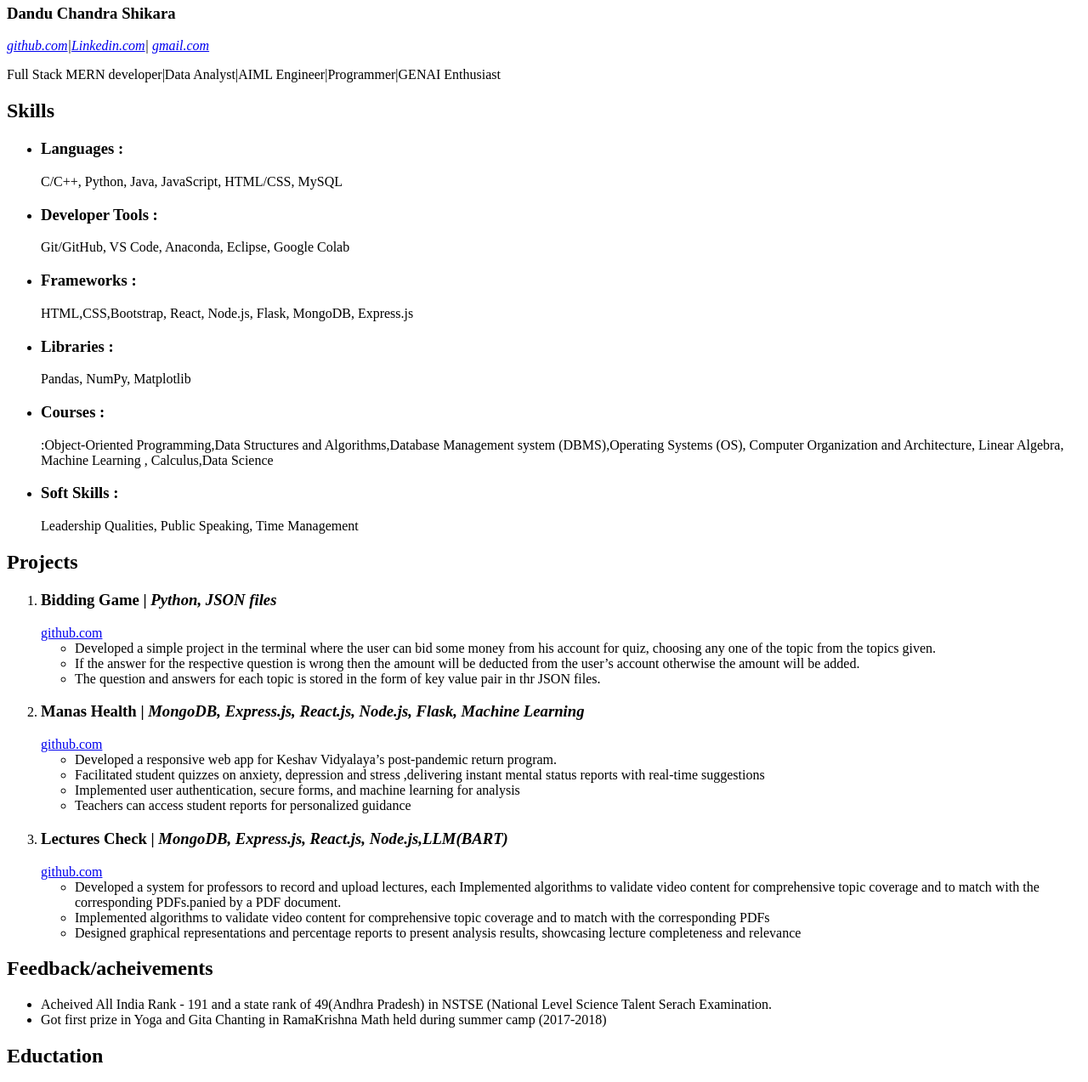
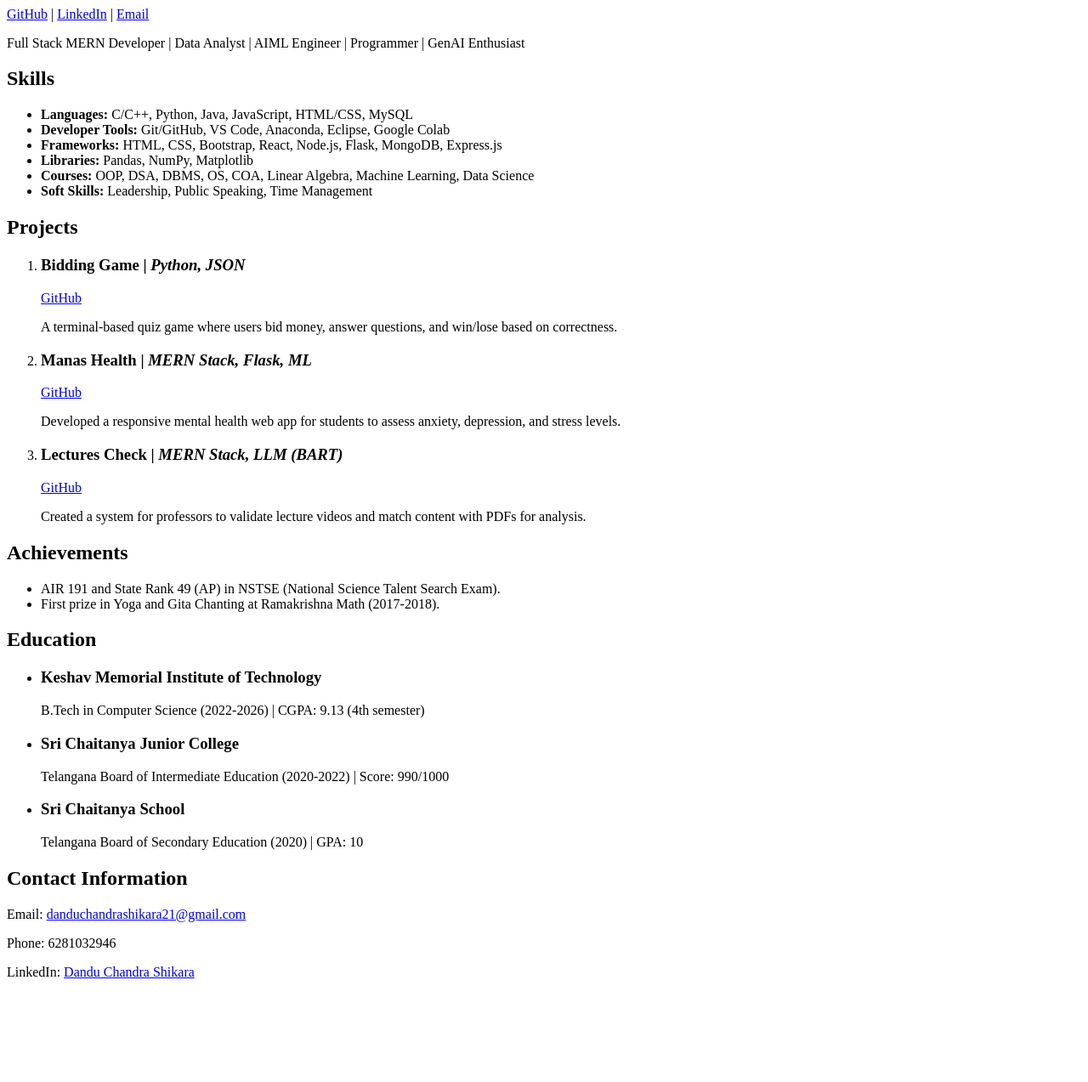
Before and after one commit to ChandraShikara/FEWD, a plain HTML site: page index.html in a window 1280 px wide. Shown: the part 160-1433 px from the top of the page at 85% size. After the commit the page ends 1329 px from the top, so only its background shows below. Drawn offline with Linux system fonts and the light colour scheme.

Commit message:
index.html

```diff
--- a/index.html
+++ b/index.html
@@ -6,119 +6,87 @@
     <title>My Portfolio</title>
 </head>
 <body>
-    <h1>My Porfolio</h1>
-    <br>
+
+    <h1>My Portfolio</h1>
+
     <header>
         <h2>Self Introduction</h2>
         <h3>Dandu Chandra Shikara</h3>
-        <i><a href="(Telangana Board of Secondary Education)">github.com</a>|<a href="https://www.linkedin.com/in/dandu-chandra-shikara-93763a2a0?lipi=urn%3Ali%3Apage%3Ad_flagship3_profile_view_base_contact_details%3BmcLUvywYRuSf1oLZ9H26fA%3D%3D">Linkedin.com</a>|
-        <a href="danduchandrashikara21@gmail.com">gmail.com</a></i>
-        <p>Full Stack MERN developer|Data Analyst|AIML Engineer|Programmer|GENAI Enthusiast</p>
+        <p>
+            <a href="https://github.com/ChandraShikara">GitHub</a> |
+            <a href="https://www.linkedin.com/in/dandu-chandra-shikara-93763a2a0">LinkedIn</a> |
+            <a href="mailto:danduchandrashikara21@gmail.com">Email</a>
+        </p>
+        <p>Full Stack MERN Developer | Data Analyst | AIML Engineer | Programmer | GenAI Enthusiast</p>
+    </header>
 
-    </header>
     <section>
-        <h1>Skills</h1>
+        <h2>Skills</h2>
         <ul>
-            <li><h3>Languages : </h3>
-            <p> C/C++, Python, Java, JavaScript, HTML/CSS, MySQL</p></li>
-            <li><h3>Developer Tools : </h3>
-            <p>Git/GitHub, VS Code, Anaconda, Eclipse, Google Colab</p></li>
-            <li><h3>Frameworks : </h3>
-            <p>HTML,CSS,Bootstrap, React, Node.js, Flask, MongoDB, Express.js</p></li>
-            <li><h3>Libraries : </h3>
-            <p> Pandas, NumPy, Matplotlib</p></li>
-            <li><h3>Courses : </h3>
-            <p>:Object-Oriented Programming,Data Structures and Algorithms,Database Management system
-                (DBMS),Operating Systems (OS), Computer Organization and Architecture, Linear Algebra, Machine Learning ,
-                Calculus,Data Science</p></li>
-                <li><h3>Soft Skills : </h3>
-                <p>Leadership Qualities, Public Speaking, Time Management
-                </p></li>
+            <li><b>Languages:</b> C/C++, Python, Java, JavaScript, HTML/CSS, MySQL</li>
+            <li><b>Developer Tools:</b> Git/GitHub, VS Code, Anaconda, Eclipse, Google Colab</li>
+            <li><b>Frameworks:</b> HTML, CSS, Bootstrap, React, Node.js, Flask, MongoDB, Express.js</li>
+            <li><b>Libraries:</b> Pandas, NumPy, Matplotlib</li>
+            <li><b>Courses:</b> OOP, DSA, DBMS, OS, COA, Linear Algebra, Machine Learning, Data Science</li>
+            <li><b>Soft Skills:</b> Leadership, Public Speaking, Time Management</li>
         </ul>
     </section>
 
     <section>
-        <h1>Projects</h1>
-        <ol type="circle">
-            <li><h3>Bidding Game | <i>Python, JSON files</i> </h3>
-                <a href="https://github.com/ChandraShikara/Bidding-game.git">github.com</a>
-            <article>
-                <ul type="">
-                    <li>Developed a simple project in the terminal where the user can bid some money from his account for quiz, choosing
-                        any one of the topic from the topics given.</li>
-                    <li> If the answer for the respective question is wrong then the amount will be deducted from the user’s account
-                        otherwise the amount will be added.</li>
+        <h2>Projects</h2>
+        <ol>
             <li>
-                        The question and answers for each topic is stored in the form of key value pair in thr JSON files.
+                <h3>Bidding Game | <i>Python, JSON</i></h3>
+                <a href="https://github.com/ChandraShikara/Bidding-game.git">GitHub</a>
+                <p>A terminal-based quiz game where users bid money, answer questions, and win/lose based on correctness.</p>
             </li>
-                </ul>
-            </article></li>
-            <li><h3>Manas Health | <i>MongoDB, Express.js, React.js, Node.js, Flask, Machine Learning</i> </h3>
-                <a href="http://github.com/ChandraShikara/Maanas-Health">github.com</a>
-            <article>
-                <ul type="">
-                    <li>Developed a responsive web app for Keshav Vidyalaya’s post-pandemic return program.</li>
-                    <li>  Facilitated student quizzes on anxiety, depression and stress ,delivering instant mental status reports with real-time
-                        suggestions</li>
+
             <li>
-                        Implemented user authentication, secure forms, and machine learning for analysis
+                <h3>Manas Health | <i>MERN Stack, Flask, ML</i></h3>
+                <a href="https://github.com/ChandraShikara/Maanas-Health">GitHub</a>
+                <p>Developed a responsive mental health web app for students to assess anxiety, depression, and stress levels.</p>
             </li>
-                    <li>Teachers can access student reports for personalized guidance</li>
-                </ul>
-            </article></li>
-            <li><h3>Lectures Check | <i>MongoDB, Express.js, React.js, Node.js,LLM(BART)</i> </h3>
-                <a href="https://github.com/ChandraShikara/Lectures-check">github.com</a>
-            <article>
-                <ul type="">
-                    <li>Developed a system for professors to record and upload lectures, each Implemented algorithms to validate video
-                        content for comprehensive topic coverage and to match with the corresponding PDFs.panied by a PDF document.</li>
-                    <li>Implemented algorithms to validate video content for comprehensive topic coverage and to match with the
-                        corresponding PDFs</li>
+
             <li>
-                        Designed graphical representations and percentage reports to present analysis results, showcasing lecture
-                        completeness and relevance
+                <h3>Lectures Check | <i>MERN Stack, LLM (BART)</i></h3>
+                <a href="https://github.com/ChandraShikara/Lectures-check">GitHub</a>
+                <p>Created a system for professors to validate lecture videos and match content with PDFs for analysis.</p>
             </li>
-                </ul>
-            </article></li>
         </ol>
     </section>
+
     <section>
-        <h1>Feedback/acheivements</h1>
+        <h2>Achievements</h2>
         <ul>
-            <li>Acheived All India Rank - 191 and a state rank of 49(Andhra Pradesh) in NSTSE (National Level Science Talent Serach Examination.</li>
-            <li>Got first prize in Yoga and Gita Chanting in RamaKrishna Math held during summer camp (2017-2018)
+            <li>AIR 191 and State Rank 49 (AP) in NSTSE (National Science Talent Search Exam).</li>
+            <li>First prize in Yoga and Gita Chanting at Ramakrishna Math (2017-2018).</li>
+        </ul>
+    </section>
+
+    <section>
+        <h2>Education</h2>
+        <ul>
+            <li>
+                <h3>Keshav Memorial Institute of Technology</h3>
+                <p>B.Tech in Computer Science (2022-2026) | CGPA: 9.13 (4th semester)</p>
+            </li>
+            <li>
+                <h3>Sri Chaitanya Junior College</h3>
+                <p>Telangana Board of Intermediate Education (2020-2022) | Score: 990/1000</p>
+            </li>
+            <li>
+                <h3>Sri Chaitanya School</h3>
+                <p>Telangana Board of Secondary Education (2020) | GPA: 10</p>
             </li>
         </ul>
     </section>
-    <section>
-        <h1>Eductation</h1>
-        <ul>
-            <li>
-            <h3>Keshav Memorial Institute of Technology</h3>
-            <p>Current CGPA upto 4th semester : 9.13</p>
-            <p>2022-2026</p>
-            <p>B.Tech in Computer Science</p>
-        </li>
-        <li>
-            <h3>Sri Chaitanya Junior College</h3>
-            <p>Score : 990/1000</p>
-            <p>2020 - 2022</p>
-            <p>(Telangana Board of Intermediate Education)</p>
-        </li>
-        <li>
-            <h3>Sri Chaitanya School</h3>
-            <p>GPA : 10</p>
-            <p>2020</p>
-            <p>((Telangana Board of Secondary Education))</p>
-        </li>
-        </ul>
-    </section>
+
     <section>
         <h2>Contact Information</h2>
         <p>Email: <a href="mailto:danduchandrashikara21@gmail.com">danduchandrashikara21@gmail.com</a></p>
-        <p>Phone: 6281032946
-        </p>
-        <p>LinkedIn: <a href="https://www.linkedin.com/in/dandu-chandra-shikara-93763a2a0?lipi=urn%3Ali%3Apage%3Ad_flagship3_profile_view_base_contact_details%3BmcLUvywYRuSf1oLZ9H26fA%3D%3D">Dandu Chandra Shikara</a></p>
+        <p>Phone: 6281032946</p>
+        <p>LinkedIn: <a href="https://www.linkedin.com/in/dandu-chandra-shikara-93763a2a0">Dandu Chandra Shikara</a></p>
     </section>
+
 </body>
 </html>
```
Lines whose indentation alone changed are shown as unchanged.
